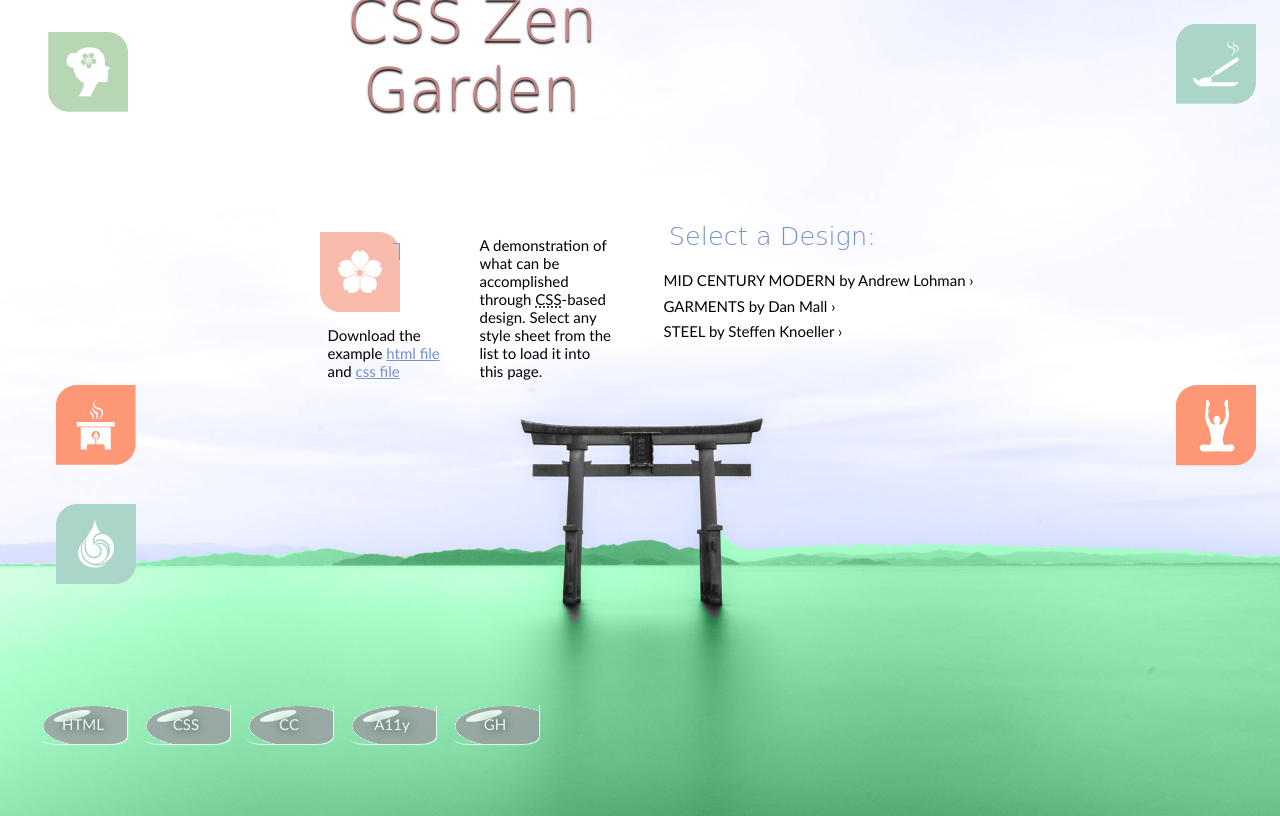
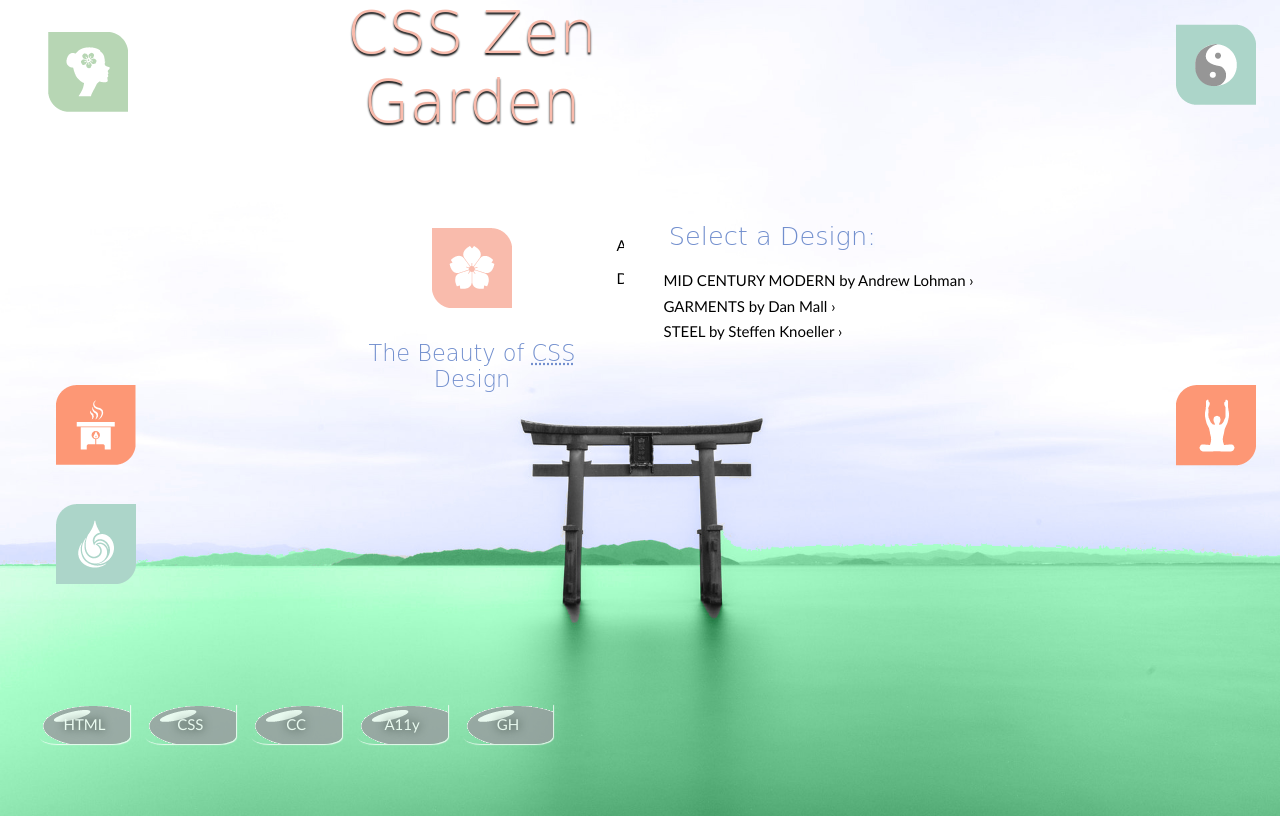
Before and after one commit to masa-stirn/css-zen-garden, a plain HTML site: page index.html in a window 1280 px wide. Drawn offline with Linux system fonts and the light colour scheme.

Commit message:
added one more icon and new alignment of the page title

```diff
--- a/grid.css
+++ b/grid.css
@@ -163,53 +163,44 @@ footer a:hover {
     }
     #zen-intro h1 {
         grid-area: hed1;
-        margin-top: -0.5em;
-        color: #c68787;
+        color: #f9bbac;
         font-size: 3.7em;
         text-shadow: 0 2px 2px #000;
+        margin-top: -0.3em;
     }
+
+
+
     #zen-intro h2 {
         font-size: 1.4em;
         position: absolute;
-        width: 80px;
-        height: 80px;
+        width: 100%;
         left: 0;
         grid-area: hed2;
-        text-align: left;
+        text-align: center;
         padding: 7.5px;
         color: #728FCE;
-        margin-top: 6.5em;
-        background: transparent url(images/flower.png) no-repeat top left;
+        margin-top: 11em;
+    }
+    .summary {
 
-        text-indent: 100%;
+        grid-area: sm;
+
+    background: transparent url(images/flower.png) no-repeat top center;
+        height:80px;
+    text-indent: 100%;
 	white-space: nowrap;
 	overflow: hidden;
     }
-
-    #zen-intro h2:hover {
-        font-size: 1.4em;
-        position: absolute;
-        width: 50%;
-        left: 0;
-        grid-area: hed2;
-        text-align: left;
-        padding: 7.5px;
-        color: #728FCE;
-        margin-top: 6.5em;
-        text-indent: 0%;
-	white-space:normal;
-	overflow: show;
-        background:none;
-    }
-    .summary {
-        opacity:1;
-        margin-top: 5em;
-        grid-area: sm;
-        display: grid;
+        /*display: grid;
         grid-template-columns: repeat(2, 1fr);
         grid-template-areas:
             ". p1"
             "p2 p1"
+    }
+    .summary:hover{
+        opacity:1;
+         margin-top: -12em;
     }
     #zen-summary p:first-child {
         grid-area: p1;
@@ -220,6 +211,19 @@ footer a:hover {
         grid-area: p2;
         color: black;
         text-shadow: none;
+    }*/
+
+    .summary:hover{
+        opacity:1;
+        margin-top: 4em;
+        background: none;
+        height:180px;
+        width: 240px;
+    text-indent: 0%;
+	white-space: normal;
+	overflow: show;
+        text-align: center;
+        margin-left: 3em;
     }
     #zen-summary a {
         color: #728FCE;
@@ -305,7 +309,7 @@ footer a:hover {
     .participation h3,
     .benefits h3,
     .requirements h3{
-opacity: 0;
+        opacity: 0;
         }
 
 
@@ -320,10 +324,9 @@ opacity: 0;
         height: 320px;
         overflow: scroll;
         text-align: right;
-        margin-left: 2em;
-        width:300px;
+        width:100%;
         margin-top: 1em;
-        background: transparent url(images/icon.png) no-repeat top right;
+        background: transparent url(images/jinjan.png) no-repeat top right;
     }
     .participation p,
     .explanation p,
@@ -392,6 +395,10 @@ opacity: 0;
         color: #3EA99F;
         opacity: 1;
     }
+     .requirements:hover h3,
+    .explanation:hover h3{
+        color: #fd9775}
+
     .preamble h3,
     .explanation h3,
     .benefits h3 {
```
Also changed, not shown: images/jinjan.png (added).
